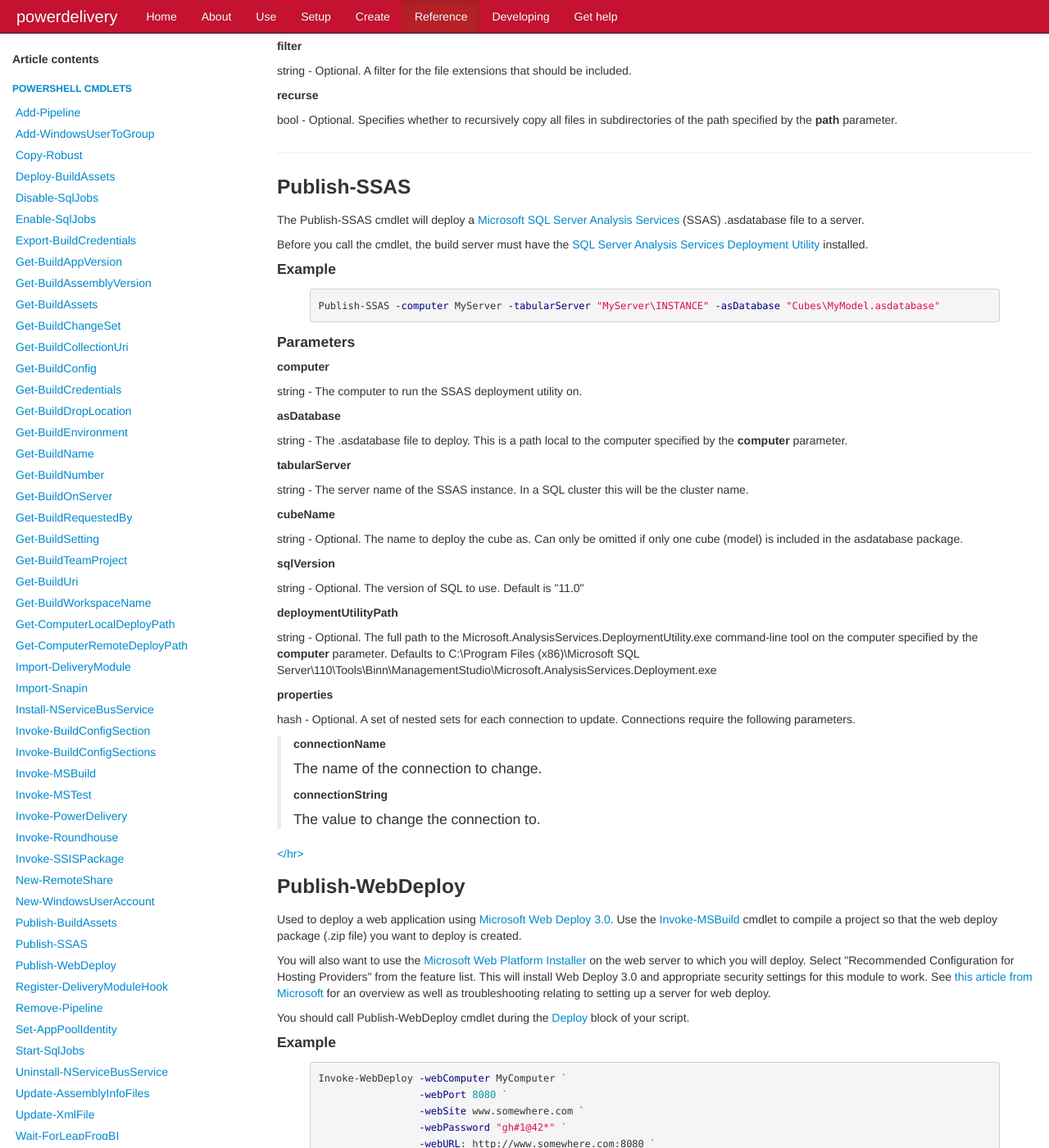
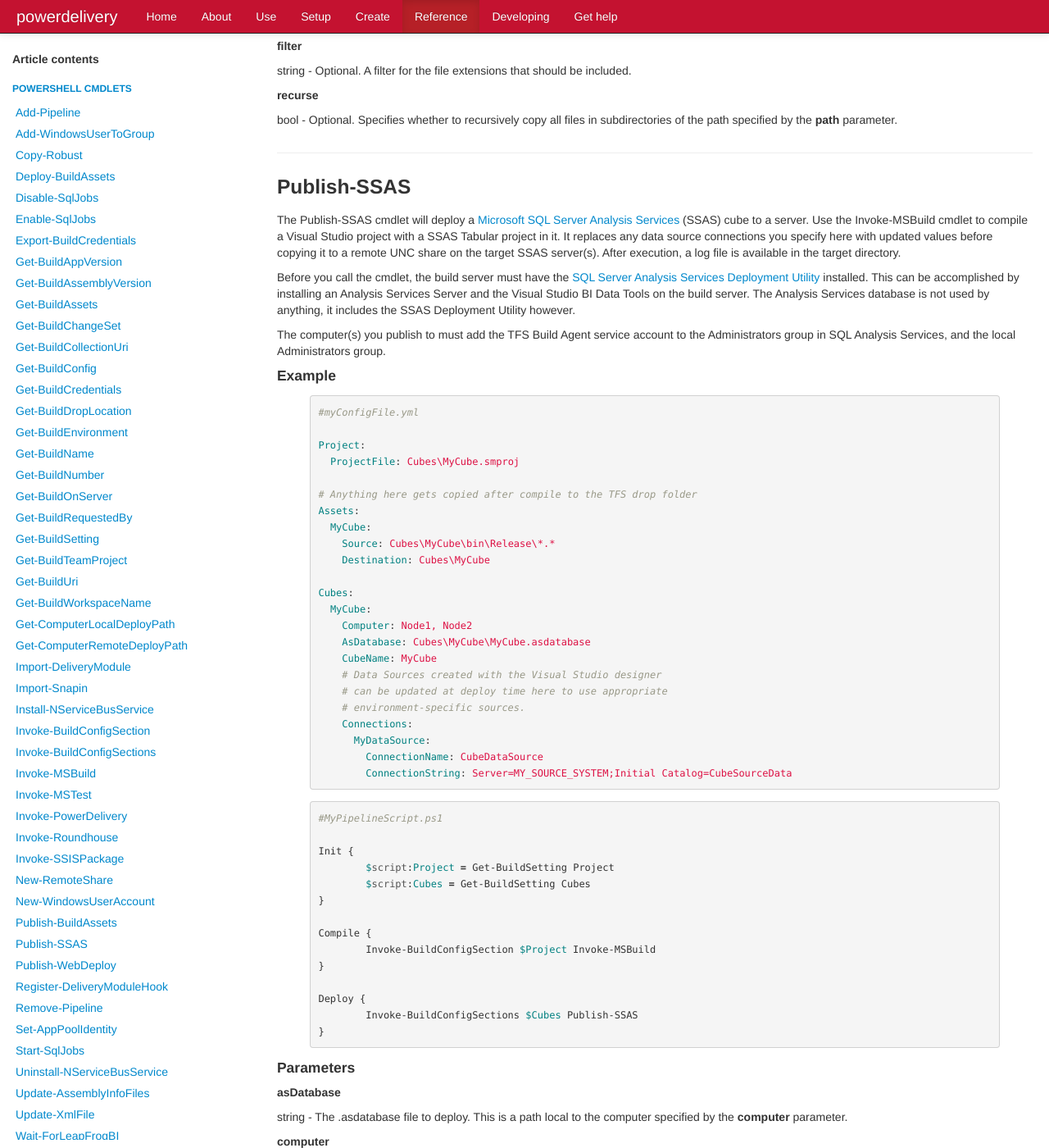
Before and after one commit to eavonius/powerdelivery, a Jekyll site: the page built from reference.markdown, in a window 1280 px wide and 1400 px high, scrolled down 17088 px. Shown: the whole window at 82% size. Built offline with Jekyll 4.4.1, drawn with Linux system fonts in a browser that asks for light colours; nearby versions of some CDN libraries; some of the changed text lies outside the part shown.

Commit message:
Updated reference

```diff
--- a/reference.markdown
+++ b/reference.markdown
@@ -936,31 +936,70 @@ Invoke-SSIS -package MyPackage.dtsx -server MyServer -dtExecPath $dtExecPath{% e
 
 		<a name="publish_ssas_cmdlet"><hr></a>
 		<h3>Publish-SSAS</h3>
-		<p>The Publish-SSAS cmdlet will deploy a <a href="http://msdn.microsoft.com/en-us/library/ms175609(v=sql.90).aspx" target="_blank">Microsoft SQL Server Analysis Services</a> (SSAS) .asdatabase file to a server.</p>
-		<p>Before you call the cmdlet, the build server must have the <a href="http://msdn.microsoft.com/en-us/library/ms162758.aspx" target="_blank">SQL Server Analysis Services Deployment Utility</a> installed.</p>
+		<p>The Publish-SSAS cmdlet will deploy a <a href="http://msdn.microsoft.com/en-us/library/ms175609(v=sql.90).aspx" target="_blank">Microsoft SQL Server Analysis Services</a> (SSAS) cube to a server.
+		Use the Invoke-MSBuild cmdlet to compile a Visual Studio project with a SSAS Tabular project in it.
+		It replaces any data source connections you specify here with updated values before copying it to
+		a remote UNC share on the target SSAS server(s). After execution, a log file is available in the target directory.</p>
+		<p>Before you call the cmdlet, the build server must have the <a href="http://msdn.microsoft.com/en-us/library/ms162758.aspx" target="_blank">SQL Server Analysis Services Deployment Utility</a> installed.
+			This can be accomplished by installing an Analysis Services Server and the Visual Studio BI Data Tools on the build server.
+			The Analysis Services database is not used by anything, it includes the SSAS Deployment Utility however.</p>
+		<p>The computer(s) you publish to must add the TFS Build Agent service account to the Administrators group in SQL Analysis Services, and the local Administrators group.</p>
 		<h4>Example</h4>
-		{% highlight powershell %}Publish-SSAS -computer MyServer -tabularServer "MyServer\INSTANCE" -asDatabase "Cubes\MyModel.asdatabase"{% endhighlight %}
+		{% highlight yaml %}#myConfigFile.yml
+
+Project:
+  ProjectFile: Cubes\MyCube.smproj
+
+# Anything here gets copied after compile to the TFS drop folder
+Assets:
+  MyCube:
+    Source: Cubes\MyCube\bin\Release\*.*
+    Destination: Cubes\MyCube
+
+Cubes:
+  MyCube:
+    Computer: Node1, Node2
+    AsDatabase: Cubes\MyCube\MyCube.asdatabase
+    CubeName: MyCube
+    # Data Sources created with the Visual Studio designer
+    # can be updated at deploy time here to use appropriate
+    # environment-specific sources.
+    Connections:
+      MyDataSource:
+        ConnectionName: CubeDataSource
+        ConnectionString: Server=MY_SOURCE_SYSTEM;Initial Catalog=CubeSourceData{% endhighlight %}
+		{% highlight powershell %}#MyPipelineScript.ps1
+
+Init {
+	$script:Project = Get-BuildSetting Project
+	$script:Cubes = Get-BuildSetting Cubes
+}
+
+Compile {
+	Invoke-BuildConfigSection $Project Invoke-MSBuild
+}
+
+Deploy {
+	Invoke-BuildConfigSections $Cubes Publish-SSAS
+}{% endhighlight %}
 		<h4>Parameters</h4>
-		<h5>computer</h5>
-		<p>string - The computer to run the SSAS deployment utility on.</p>
 		<h5>asDatabase</h5>
 		<p>string - The .asdatabase file to deploy. This is a path local to the computer specified by the <b>computer</b> parameter.</p>
-		<h5>tabularServer</h5>
-		<p>string - The server name of the SSAS instance. In a SQL cluster this will be the cluster name.</p>
-		<h5>cubeName</h5>
-		<p>string - Optional. The name to deploy the cube as. Can only be omitted if only one cube (model) is included in the asdatabase package.</p>
+		<h5>computer</h5>
+		<p>string - The computer(s) to deploy to.</p>
 		<h5>sqlVersion</h5>
 		<p>string - Optional. The version of SQL to use. Default is "11.0"</p>
 		<h5>deploymentUtilityPath</h5>
-		<p>string - Optional. The full path to the Microsoft.AnalysisServices.DeploymentUtility.exe command-line tool on the computer specified by the <b>computer</b> parameter. Defaults to C:\Program Files (x86)\Microsoft SQL Server\110\Tools\Binn\ManagementStudio\Microsoft.AnalysisServices.Deployment.exe</p>
+		<p>string - Optional. The full path to the Microsoft.AnalysisServices.DeploymentUtility.exe command-line tool on the TFS build agent computer.
+			Defaults to C:\Program Files (x86)\Microsoft SQL Server\110\Tools\Binn\ManagementStudio\Microsoft.AnalysisServices.Deployment.exe.</p>
+		<h5>cubeName</h5>
+		<p>string - Optional. The name to deploy the cube as. Can only be omitted if only one cube (model) is included in the .asdatabase model.</p>
         <h5>properties</h5>
         <p>hash - Optional. A set of nested sets for each connection to update. Connections require the following parameters.</p>
-        <blockquote>
-           	<h5>connectionName</h5>
-			<p>The name of the connection to change.</p>
-			<h5>connectionString</h5>
-			<p>The value to change the connection to.</p>
-        </blockquote>
+        <ul>
+        	<li><b>connectionName</b> - The name of the connection to change.</li>
+        	<li><b>connectionString</b> - The value to change the connection to.</li>
+        </ul>
 
 		<a name="publish_webdeploy_cmdlet"></hr></a>
 		<h3>Publish-WebDeploy</h3>
```
